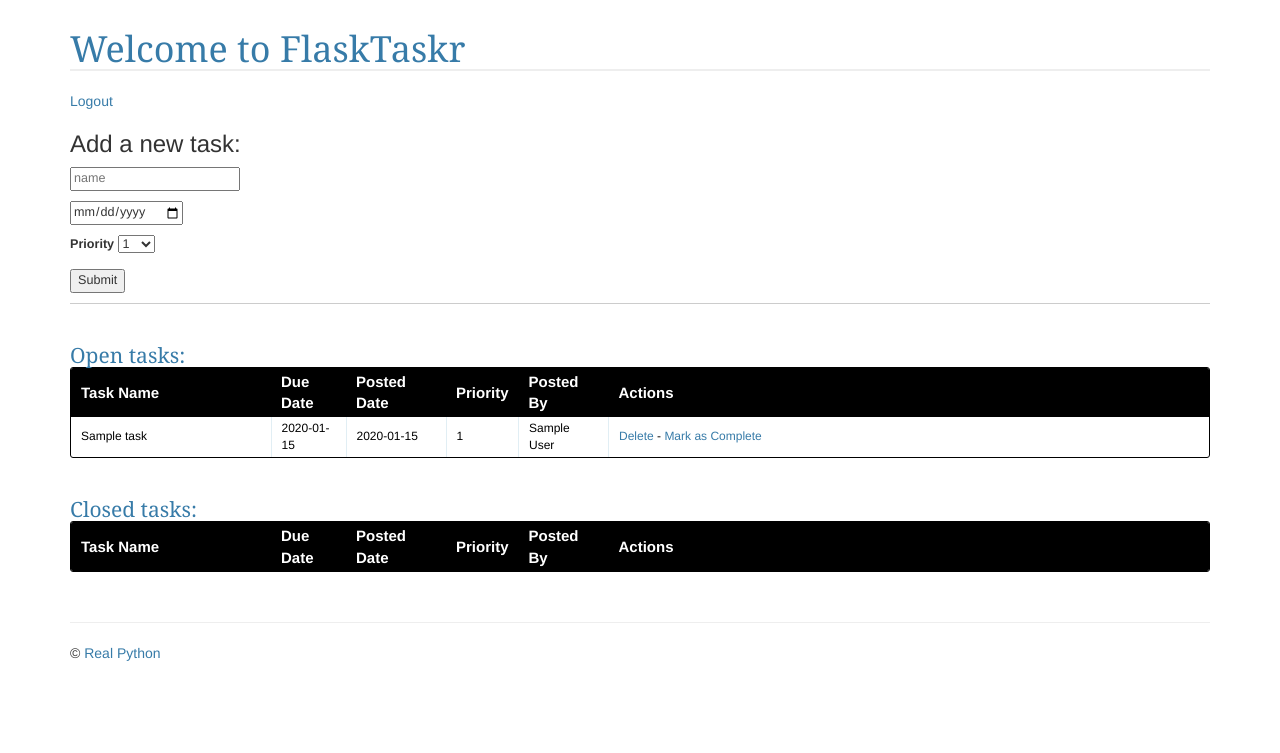
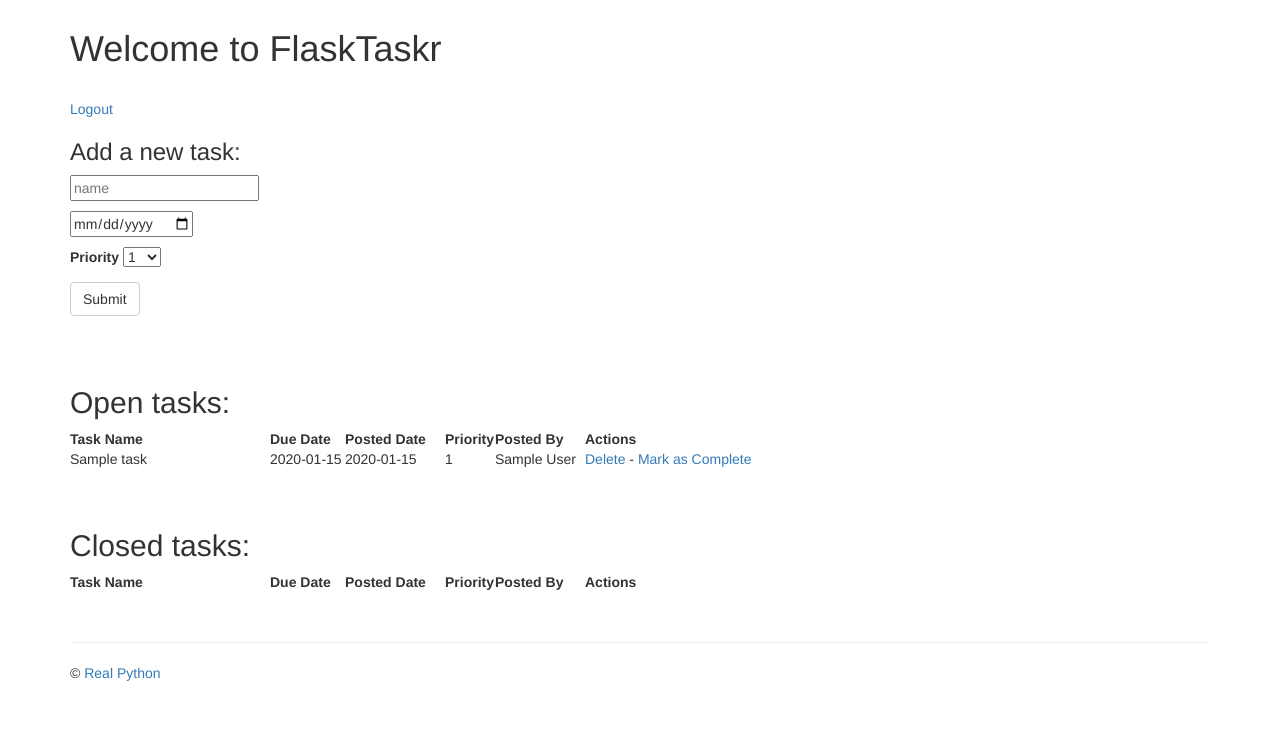
Before and after one commit to Copser/AddFlaskTaskr, a Flask app: page /add/ in a window 1280 px wide. Shown: the part 51-804 px from the top of the page. Before the commit the page ends 712 px from the top, so only its background shows below. Run offline with Flask 2, Linux system fonts and the light colour scheme; a user stored in the database is signed in; tables that the repository leaves empty hold one stand-in row (values such as "Sample post"); lists and menus that the app fills with data are empty; some libraries are stand-ins or nearby versions.

Commit message:
Adding Bootstrap 3 support to are templates.

```diff
--- a/project/static/css/main.css
+++ b/project/static/css/main.css
@@ -4,128 +4,10 @@ body {
 }
 
 .footer {
-  padding-top: 30px;
-}
-
-a, h1, h2 {
-  color: #377BA8;
-}
-
-h1, h2 {
-  font-family: 'Georgia', serif;
-  margin: 0;
-}
-
-h1 {
-  border-bottom: 2px solid #eee;
-}
-
-h2 {
-  font-size: 1.5em;
-}
-
-.page {
-  margin: 2em auto;
-  width: 50em;
-  border: 5px solid #ccc;
-  padding: 0.8em;
-  background: white;
-}
-
-.entries {
-  list-style: none;
-  margin: 0;
-  padding: 0;
-}
-
-.entries li {
-  margin: 0.8em 1.2em;
-}
-
-.entries li h2 {
-  margin-left: -1em;
-}
-
-.add-task {
-  font-size: 0.9em;
-  border-bottom: 1px solid #ccc;
-}
-.add-task dl {
-  font-weight: bold;
-}
-
-.metanav {
-  text-align: right;
-  font-size: 0.8em;
-  padding: 0.3em;
-  margin-bottom: 1em;
-  background: #fafafa;
-}
-
-.flash {
-  background: #CEE5F5;
-  padding: 0.5em;
+ padding-top: 30px;
 }
 
 .error {
   color: red;
-  padding: 0.8em;
+  font-size: .8em;
 }
-
-.datagrid table {
-  border-collapse: collapse;
-  text-align: left;
-  width: 100%;
-}
-
-.datagrid {
-  background: #fff;
-  overflow: hidden;
-  border: 1px solid #000000;
-  border-radius: 3px;
-}
-
-.datagrid table td, .datagrid table th {
-  padding: 3px 10px;
-}
-
-.datagrid table thead th {
-  background-color:#000000;
-  color:#FFFFFF;
-  font-size: 15px;
-  font-weight: bold;
-}
-.datagrid table thead th:first-child {
-  border: none;
-}
-
-.datagrid table tbody td {
-  color: #000000;
-  border-left: 1px solid #E1EEF4;
-  font-size: 12px;
-  font-weight: normal;
-}
-
-.datagrid table tbody .alt td {
-  background: #E1EEF4;
-  color: #000000;
-}
-
-.datagrid table tbody td:first-child {
-  border-left: none;
-}
-
-.datagrid table tbody tr:last-child td {
-  border-bottom: none;
-}
-
-.button {
-  background-color:#000;
-  display:inline-block;
-  color:#ffffff;
-  font-size:13px;
-  padding:3px 12px;
-  margin: 0;
-  text-decoration:none;
-  position:relative;
-}
--- a/project/templates/_base.html
+++ b/project/templates/_base.html
@@ -4,13 +4,16 @@
     <meta charset="utf-8">
     <meta http-equiv="X-UA-Compatible" content="IE=edge">
     <meta name="viewport" content="width=device-width, initial-scale=1">
-    <title>Welcome! to FlaskTaskr!!</title>
+    <meta name="description" content="">
+    <meta name="author" content="">
+    <title>Welcome to FlaskTaskr!!!</title>
     <!-- Bootstrap -->
     <link rel="stylesheet" href="{{ url_for('static', filename='css/bootstrap.min.css') }}">
     <!-- Custom CSS -->
     <link rel="stylesheet" href="{{ url_for('static', filename='css/main.css') }}">
   </head>
   <body>
+
     <div class="navbar navbar-inverse navbar-fixed-top" role="navigation">
       <div class="container">
         <div class="navbar-header">
@@ -34,7 +37,6 @@
       </div>
     </div>
 
-
     <div class="container">
       <div class="content">
 
@@ -46,17 +48,15 @@
           <div class="error"><strong>Error:</strong> {{ error }}</div>
         {% endif %}
 
-        <br>
-
         {% block content %}
         {% endblock %}
 
-    </div>
-    </div>
-    <div class="footer">
-      <hr>
-      <p>&copy; <a href="https://www.realpython.com">Real Python</a></p>
-    </div><!--/.container-->
+      </div>
+      <div class="footer">
+        <hr>
+        <p>&copy; <a href="https://www.realpython.com">Real Python</a></p>
+      </div>
+    </div><!-- /.container -->
 
     <!-- jQuery (necessary for Bootstrap's JavaScript plugins) -->
     <script src="https://ajax.googleapis.com/ajax/libs/jquery/1.11.3/jquery.min.js"></script>
--- a/project/templates/register.html
+++ b/project/templates/register.html
@@ -1,7 +1,7 @@
 {% extends "_base.html" %}
 {% block content %}
 
-<h1>Welcome to FlaskTaskr!</h1>
+<h1>Welcome to FlaskTaskr.</h1>
 <h3>Please register to access the task list.</h3>
 <form method="POST" action="/register/">
   {{ form.csrf_token }}
@@ -45,10 +45,8 @@
       </span>
     {% endif %}
   </p>
-<button class="btn btn-sm btn-success" type="Submit">Register</button>
-
+  <button class="btn btn-sm btn-success" type="submit">Register</button>
   <br>
-
   <p><em>Already registered?</em> Click <a href="/">here</a> to login.</p>
 </form>
 
--- a/project/templates/tasks.html
+++ b/project/templates/tasks.html
@@ -39,7 +39,7 @@
         {% endif %}
       </span>
       </p>
-      <p><input type="submit" value="Submit"></p>
+      <p><input class="btn btn-default" type="submit" value="Submit"></p>
     </form>
 </div>
 <div class="entries">
@@ -104,6 +104,6 @@
       {% endfor %}
     </table>
   </div>
-<div>
+</div>
 
 {% endblock %}
```
Also changed, not shown: project/templates/login.html (+5 -3 lines). Lines whose indentation alone changed are shown as unchanged.
